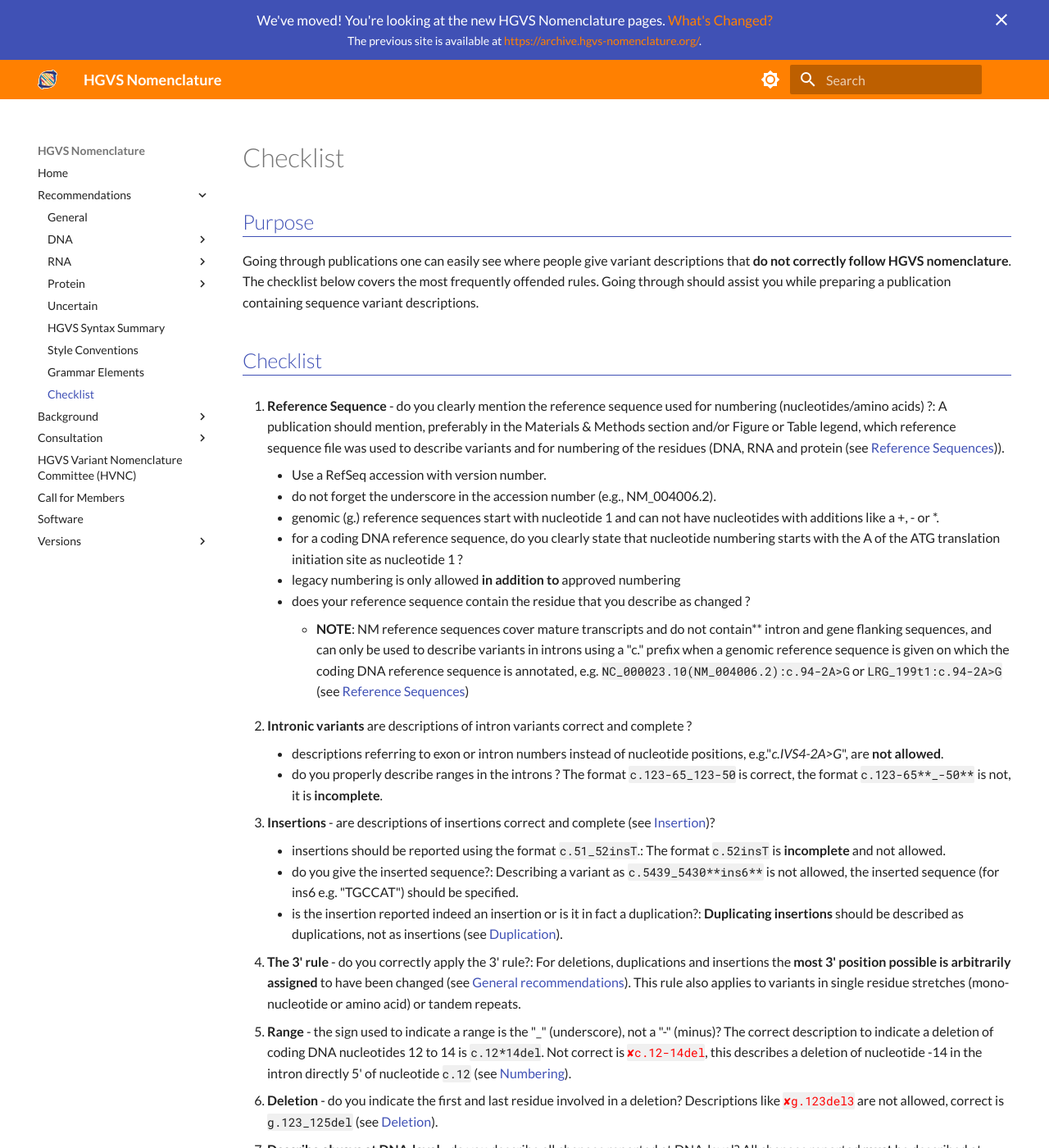
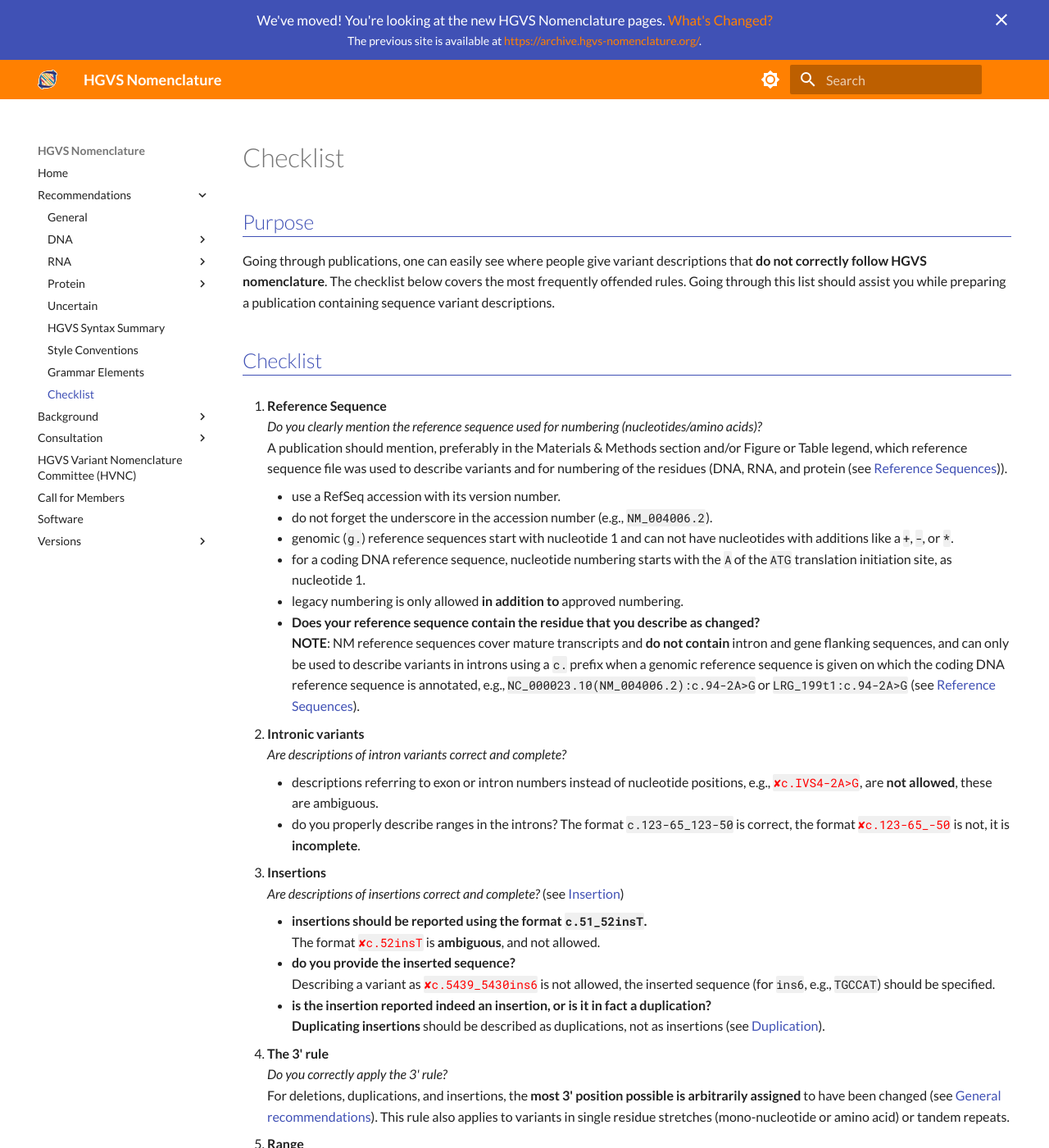
Before and after one commit to HGVSnomenclature/hgvs-nomenclature, an MkDocs documentation site: the page built from docs/recommendations/checklist.md, in a window 1280 px wide and 1400 px high. Shown: the whole window at 82% size. Built offline with MkDocs 1.6.1 and Material for MkDocs 9.7.7, drawn with Linux system fonts in a browser that asks for light colours; some of the changed text lies outside the part shown.

Commit message:
Styled and fixed the checklist page.
Some wording was improved on this page, and two links were adapted.
 The links claimed to link to general recommendations, but linked
 to the "Basics" page, instead. Renamed the links and gave the
 links proper hashes to link to the correct part of the page.

```diff
--- a/docs/recommendations/checklist.md
+++ b/docs/recommendations/checklist.md
@@ -2,61 +2,88 @@
 
 ## Purpose
 
-Going through publications one can easily see where people give variant descriptions that **do not correctly follow HGVS nomenclature**. The checklist below covers the most frequently offended rules. Going through should assist you while preparing a publication containing sequence variant descriptions.
+Going through publications, one can easily see where people give variant descriptions that **do not correctly follow HGVS nomenclature**.
+The checklist below covers the most frequently offended rules.
+Going through this list should assist you while preparing a publication containing sequence variant descriptions.
 
 ## Checklist
 
-1.  **Reference Sequence** - do you clearly mention the reference sequence used for numbering (nucleotides/amino acids) ?: A publication should mention, preferably in the Materials & Methods section and/or Figure or Table legend, which reference sequence file was used to describe variants and for numbering of the residues (DNA, RNA and protein (see [Reference Sequences](../background/refseq.md))).
+1.  **Reference Sequence**<br>
+    *Do you clearly mention the reference sequence used for numbering (nucleotides/amino acids)?*<br>
+    A publication should mention, preferably in the Materials & Methods section and/or Figure or Table legend, which reference sequence file was used to describe variants and for numbering of the residues (DNA, RNA, and protein (see [Reference Sequences](../background/refseq.md))).
+    - use a RefSeq accession with its version number.
+    - do not forget the underscore in the accession number (e.g., `NM_004006.2`).
+    - genomic (`g.`) reference sequences start with nucleotide 1 and can not have nucleotides with additions like a `+`, `-`, or `*`.
+    - for a coding DNA reference sequence, nucleotide numbering starts with the `A` of the `ATG` translation initiation site, as nucleotide 1.
+    - legacy numbering is only allowed **in addition to** approved numbering.
+    - **Does your reference sequence contain the residue that you describe as changed?**<br>
+      **NOTE**: NM reference sequences cover mature transcripts and **do not contain** intron and gene flanking sequences, and can only be used to describe variants in introns using a `c.` prefix when a genomic reference sequence is given on which the coding DNA reference sequence is annotated, e.g., `NC_000023.10(NM_004006.2):c.94-2A>G` or `LRG_199t1:c.94-2A>G` (see [Reference Sequences](../background/refseq.md#DNAc)).
 
-    - Use a RefSeq accession with version number.
-    - do not forget the underscore in the accession number (e.g., NM_004006.2).
-    - genomic (g.) reference sequences start with nucleotide 1 and can not have nucleotides with additions like a +, - or \*.
-    - for a coding DNA reference sequence, do you clearly state that nucleotide numbering starts with the A of the ATG translation initiation site as nucleotide 1 ?
-    - legacy numbering is only allowed **in addition to** approved numbering
-    - does your reference sequence contain the residue that you describe as changed ?
-        - **NOTE**: NM reference sequences cover mature transcripts and do  not contain** intron and gene flanking sequences, and can only be used to describe variants in introns using a "c." prefix when a genomic reference sequence is given on which the coding DNA reference sequence is annotated, e.g. `NC_000023.10(NM_004006.2):c.94-2A>G` or `LRG_199t1:c.94-2A>G` (see [Reference Sequences](../background/refseq.md#DNAc))
+2.  **Intronic variants**<br>
+    *Are descriptions of intron variants correct and complete?*
+    - descriptions referring to exon or intron numbers instead of nucleotide positions, e.g., <code class="invalid">c.IVS4-2A>G</code>, are **not allowed**, these are ambiguous.
+    - do you properly describe ranges in the introns?
+      The format `c.123-65_123-50` is correct, the format <code class="invalid">c.123-65_-50</code> is not, it is **incomplete**.
 
-2.  **Intronic variants** are descriptions of intron variants correct and complete ?
+3.  **Insertions**<br>
+    *Are descriptions of insertions correct and complete?* (see [Insertion](DNA/insertion.md))
+    - **insertions should be reported using the format `c.51_52insT`.**<br>
+      The format <code class="invalid">c.52insT</code> is **ambiguous**, and not allowed.
+    - **do you provide the inserted sequence?**<br>
+      Describing a variant as <code class="invalid">c.5439_5430ins6</code> is not allowed, the inserted sequence (for `ins6`, e.g., `TGCCAT`) should be specified.
+    - **is the insertion reported indeed an insertion, or is it in fact a duplication?**<br>
+      **Duplicating insertions** should be described as duplications, not as insertions (see [Duplication](DNA/duplication.md)).
 
-    - descriptions referring to exon or intron numbers instead of nucleotide positions, e.g."_c.IVS4-2A>G_", are **not allowed**.
-    - do you properly describe ranges in the introns ? The format `c.123-65_123-50` is correct, the format `c.123-65**_-50**` is not, it is **incomplete**.
+4.  **The 3' rule**<br>
+    *Do you correctly apply the 3' rule?*<br>
+    For deletions, duplications, and insertions, the **most 3' position possible is arbitrarily assigned** to have been changed (see [General recommendations](general.md)).
+    This rule also applies to variants in single residue stretches (mono-nucleotide or amino acid) or tandem repeats.
 
-3.  **Insertions** - are descriptions of insertions correct and complete (see [Insertion](DNA/insertion.md))?
+5.  **Range**<br>
+    *The sign used to indicate a range is the `_` (underscore), not a `-` (hyphen or minus).*<br>
+    The correct description to indicate a deletion of coding DNA nucleotides 12 to 14 is `c.12_14del`.
+    Not correct is <code class="invalid">c.12-14del</code>, this describes a deletion of nucleotide -14 in the intron directly 5' of nucleotide `c.12` (see [Numbering](../background/numbering.md)).
 
-    - insertions should be reported using the format `c.51_52insT`.: The format `c.52insT` is **incomplete** and not allowed.
-    - do you give the inserted sequence?: Describing a variant as `c.5439_5430**ins6**` is not allowed, the inserted sequence (for ins6 e.g. "TGCCAT") should be specified.
-    - is the insertion reported indeed an insertion or is it in fact a duplication?: **Duplicating insertions** should be described as duplications, not as insertions (see [Duplication](DNA/duplication.md)).
+6.  **Deletion**<br>
+    *Do you indicate the first and last residue involved in a deletion?*<br>
+    Descriptions like <code class="invalid">g.123del3</code> are not allowed, correct is `g.123_125del` (see [Deletion](DNA/deletion.md)).
 
-4.  **The 3' rule** - do you correctly apply the 3' rule?: For deletions, duplications and insertions the **most 3' position possible is arbitrarily assigned** to have been changed (see [General recommendations](general.md)). This rule also applies to variants in single residue stretches (mono-nucleotide or amino acid) or tandem repeats.
+7.  **Describe always at DNA-level**<br>
+    *Do you describe all changes reported at DNA-level?*<br>
+    All changes reported **must** be described at DNA-level.
+    - when descriptions at protein level are given in the text, upon first appearance, use a format like "`c.76G>T` (`p.(Gly26Cys)`, RNA not analysed)" or "`c.76G>T` (`r.76g>u` `p.Gly26Cys`)".
 
-5.  **Range** - the sign used to indicate a range is the "_" (underscore), not a "-" (minus)? The correct description to indicate a deletion of coding DNA nucleotides 12 to 14 is `c.12*14del`. Not correct is <code class="invalid">c.12-14del</code>, this describes a deletion of nucleotide -14 in the intron directly 5' of nucleotide `c.12` (see [Numbering](../background/numbering.md)).
-
-6.  **Deletion** - do you indicate the first and last residue involved in a deletion? Descriptions like <code class="invalid">g.123del3</code> are not allowed, correct is `g.123_125del` (see [Deletion](DNA/deletion.md)).
-
-7.  **Describe always at DNA-level** - do you describe all changes reported at DNA-level? All changes reported **must** be described at DNA-level
-
-    - when descriptions at protein level are given in the text, upon first appearance, use a format like "`c.76G>T` (`p.(Gly26Cys)`, RNA not analysed)" or "`c.76G>T` (`r.76g>u` `p.Gly26Cys`)"
-
-8.  **RNA level descriptions** HGVS nomenclature includes recommendations for the description of changes detected at the RNA level.
-
-    - several transcripts derived from one allele are described using the format `r.[76a>c,73_88del]` (see [RNA](RNA/alleles.md))
+8.  **RNA level descriptions**<br>
+    *HGVS nomenclature includes recommendations for the description of changes detected at the RNA level.*
+    - several transcripts derived from one allele are described using the format `r.[76a>c,73_88del]` (see [RNA](RNA/alleles.md)).
 
 9.  **protein level descriptions**
+    - the protein reference sequence should represent the primary translation product, not a processed mature protein, and thus include the starting Methionine and a signal peptide sequence.
+    - the recommendation is to use **three letter amino acid code**.
+    - **`Ter` or `*` should be used** to indicate a translation stop codon; the `X` should not be used.
+    - predicted "**silent**" protein level variants are described as **p.(Leu54=)**, not as _p.Leu54Leu_ or _p.54L/L_).
+    - the description <code class="invalid">p.(Met1Val)</code> is not allowed (see [Protein](protein/substitution.md)).
 
-    - the protein reference sequence should represent the primary translation product, not a processed mature protein, and thus include the starting Methionine and a signal peptide sequence
-    - the recommendation is to use **three letter amino acid code**
-    - **"Ter" or "\*" should be used** to indicate a translation stop codon; the X should not be used
-    - predicted "**silent**" protein level variants are described as **p.(Leu54=)**, not as _p.Leu54Leu_ or _p.54L/L_).
-    - the description `p.(Met1Val)` is not allowed (see [Protein](protein/substitution.md))
+10. **Mutation / polymorphism**<br>
+    *Do not use the terms "mutation" or "polymorphism".* (see [terminology](../background/basics.md#mutation-and-polymorphism))
+    - "polymorphic" variants should not be described using the `/` (slash), describe them as normal variants, like `c.127A>G` and `p.(Ile43Val)`.
 
-10. **Mutation / polymorphism** Do not use the terms "mutation" or "polymorphism" (see [General recommendations](../background/basics.md))
+11. **Recessive diseases**<br>
+    *Do you clearly describe which changes are found in which combination?*<br>
+    A publication describing variants in patients suffering from a recessive phenotype should, for each individual, explicitly mention **in which combination variants were found (per allele)**.
 
-    - "polymorphic" variants should not be described using the "/" (slash), describe them as normal variants like `c.127A>G` and `p.(Ile43Val)`.
+12. **Tabular overview**<br>
+    *Is the overview of all changes reported clear and complete?*<br>
+    Preferably, a publication contains a **tabular overview** of all variants reported.
+    This overview contains columns describing the change at the DNA-level (**absolutely essential**) and, optionally, at the RNA and protein level.<br>
+    When data on RNA and/or protein level are provided, it should be made clear whether the data were **deduced or experimentally verified** (i.e. state explicitly when RNA was analysed, e.g., to study the consequences of a variant affecting splicing).<br>
+    Make sure **predicted** consequences on protein level are reported in parentheses, like `p.(Arg123Ser)`.
 
-11. **Recessive diseases** - do you clearly describe which changes are found in which combination? A publication describing variants in patients suffering from a recessive phenotype should, for each individual, explicitly mention **which variants were found and in which combination (per allele)**.
+13. **Variant types**<br>
+    _When giving numbers regarding the types of variants identified, do **not mix numbers** at DNA, RNA and protein level._<br>
+    Give numbers separately for DNA, RNA, and protein.
+    Where would you list a substitution at DNA level, giving a deletion at RNA level (since it affects splicing), and a frameshift at protein level?
 
-12. **Tabular overview** - is the overview of all changes reported clear and complete?: Preferably, a publication contains a **tabular overview** of all variants reported. This overview contains columns describing the change at the DNA-level (**absolutely essential**) and, optional, at the RNA and protein level.: When data on RNA and/or protein level are provided, it should be made clear whether the data were **deduced or experimentally verified** (i.e. state explicitly when RNA was analysed, e.g. to study the consequences of a variant affecting splicing).: Make sure **predicted** consequences at protein level are reported in parentheses, like `p.(Arg123Ser)`.
-
-13. **Variant types**: When giving numbers regarding the types of variants identified do **not mix numbers** at DNA, RNA and protein level. Give numbers separately for DNA, RNA and protein. Where would you list a substitution at DNA level, giving a deletion at RNA level (since it affects splicing) and a frameshift at protein level?
-
-14. **Pathogenic** Be careful when using the term "pathogenic" (see [General recommendations](../background/basics.md)). A variant in itself is not "pathogenic", whether it can be causally related to a phenotype observed in a patient is determined by other factors.
+14. **Pathogenic**<br>
+    *Be careful when using the term "pathogenic" (see [terminology](../background/basics.md#pathogenic)).*<br>
+    A variant in itself is not "pathogenic", whether it can be causally related to a phenotype observed in a patient is determined by other factors (like the patient's genotype).
```
